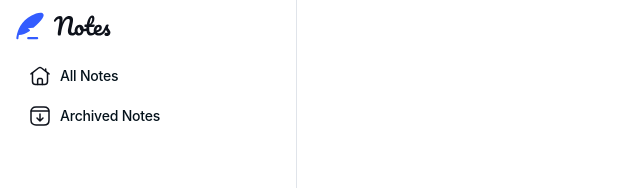
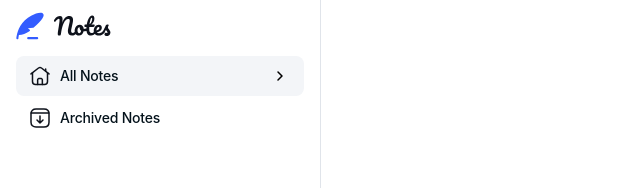
Before and after one commit to HamDean/note-taking-web-app, a React (Vite) app in the folder frontend/: page / in a window 1280 px wide. Shown: the top 188 px of the page, without its empty margins (0-640 px from the left). Built offline with nearby package versions, Linux system fonts and the light colour scheme; a web font is replaced by a local one.

Commit message:
Add background styles to selected tabs

```diff
--- a/frontend/src/components/SideMenu.tsx
+++ b/frontend/src/components/SideMenu.tsx
@@ -1,9 +1,11 @@
+import { useState } from "react";
 import logo from "../assets/images/logo.svg";
 import ArchivedIcon from "./icon-components/ArchivedIcon";
 import HomeIcon from "./icon-components/HomeIcon";
 import SideMenuTab from "./SideMenuTab";
 
 const SideMenu = () => {
+  const [tab, setSelectedTab] = useState("All Notes");
   return (
     <nav
       className="hidden lg:inline-flex flex-col px-4 py-3
@@ -13,11 +15,19 @@
 
       <div>
         {/* tabs */}
-        <div>
-          <SideMenuTab name="All Notes">
+        <div className="flex flex-col gap-0.5">
+          <SideMenuTab
+            name="All Notes"
+            onSelectTab={(name) => setSelectedTab(name)}
+            isSelected={tab == "All Notes"}
+          >
             <HomeIcon />
           </SideMenuTab>
-          <SideMenuTab name="Archived Notes">
+          <SideMenuTab
+            name="Archived Notes"
+            onSelectTab={(name) => setSelectedTab(name)}
+            isSelected={tab == "Archived Notes"}
+          >
             <ArchivedIcon />
           </SideMenuTab>
         </div>
--- a/frontend/src/components/SideMenuTab.tsx
+++ b/frontend/src/components/SideMenuTab.tsx
@@ -5,14 +5,20 @@
   name: string;
   isSelected?: boolean;
   children: ReactNode;
-  onClick?: () => void;
+  onSelectTab: (name: string) => void;
 }
 
-const SideMenuTab = ({ name, children, isSelected = false }: Props) => {
+const SideMenuTab = ({
+  name,
+  children,
+  isSelected = false,
+  onSelectTab,
+}: Props) => {
   return (
     <div
-      className="flex h-10 cursor-pointer items-center hover:bg-neutral-100
-                    rounded-8 px-3 py-2.5 transition-colors"
+      onClick={() => onSelectTab(name)}
+      className={`flex h-10 cursor-pointer items-center hover:bg-neutral-100
+                    rounded-8 px-3 py-2.5 transition-colors ${isSelected && "bg-neutral-100"}`}
     >
       <div className="flex gap-2 items-center min-w-60 text-preset-4 text-neutral-950">
         {children}
```
